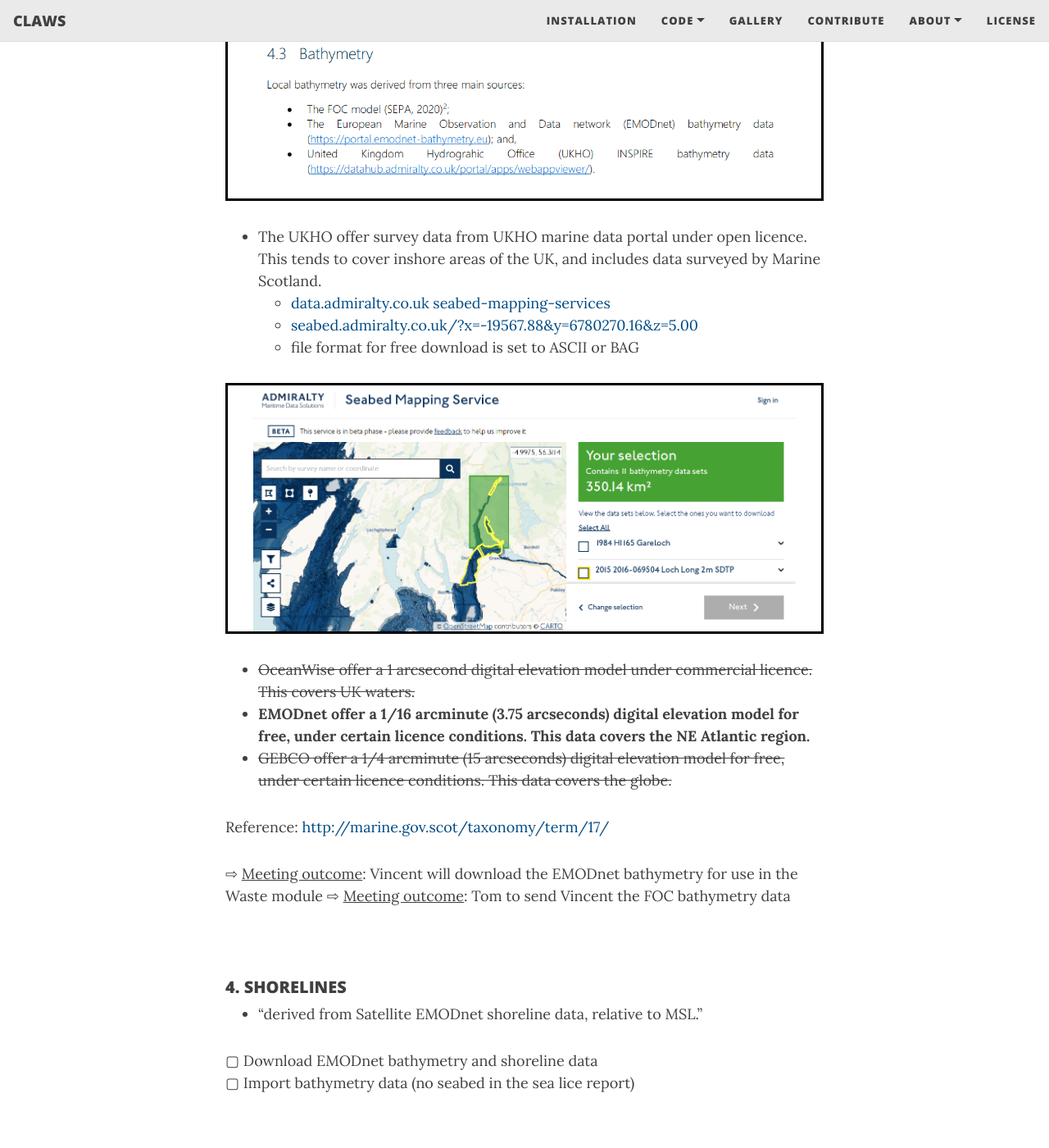
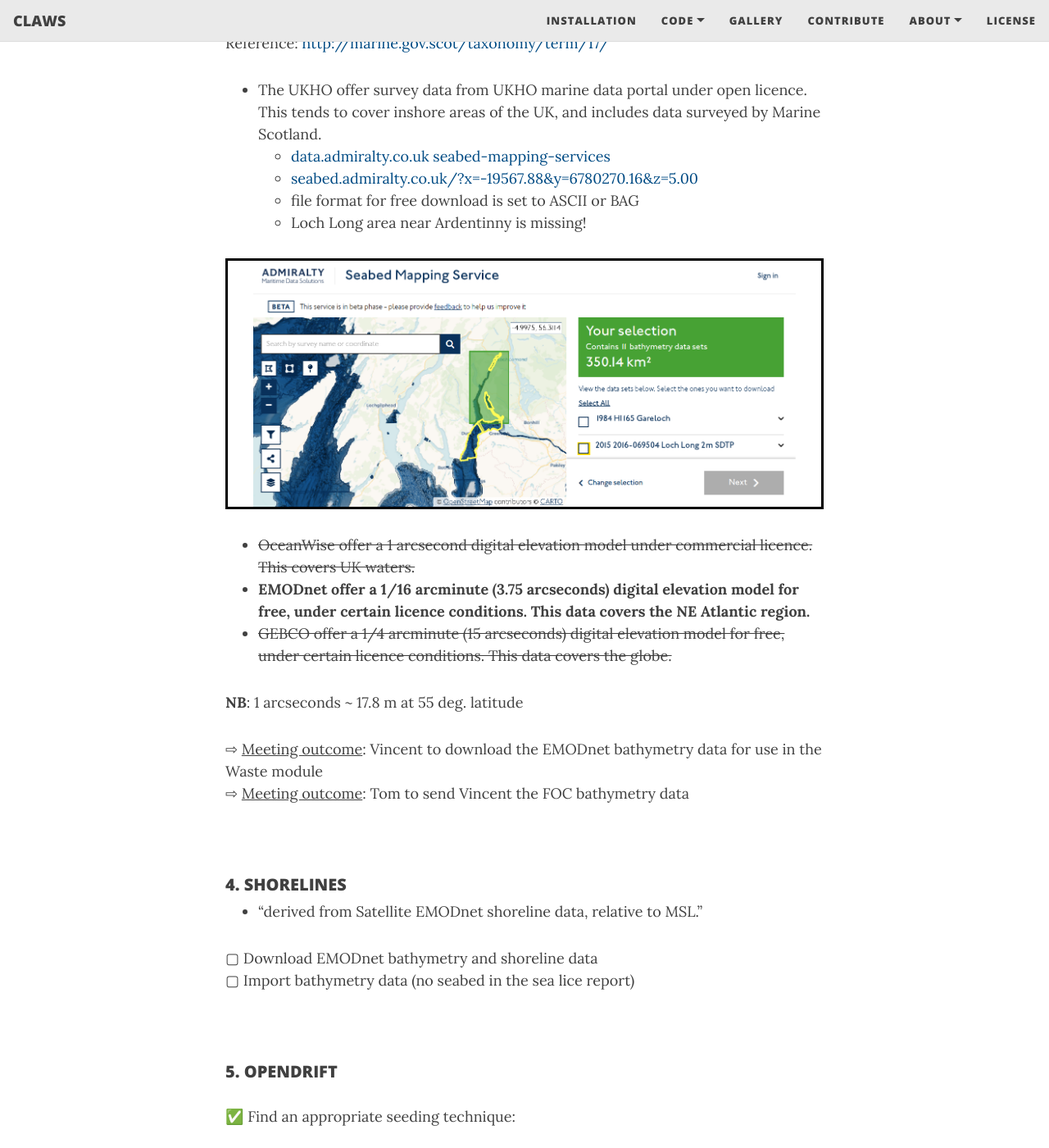
Before and after one commit to claws-scot/claws-scot.github.io, a Jekyll site: the page built from meetings/meeting-220613-N.md, in a window 1280 px wide and 1400 px high, scrolled down 2328 px. Shown: the whole window at 82% size. Built offline with Jekyll 4.4.1, drawn with Linux system fonts in a browser that asks for light colours; nearby versions of some CDN libraries.

Commit message:
Editing web pages

```diff
--- a/meetings/meeting-220613-N.md
+++ b/meetings/meeting-220613-N.md
@@ -74,14 +74,13 @@
   <img src="/docs/meeting/OD_seabed_1.png" style="height:200px">
 </p>
 
-<p align="center" style="border-style:solid; border:2; border-color:black">
-  <img src="/docs/meeting/bathymetry-data.png" style="height:200px">
-</p>
+Reference: <a href="http://marine.gov.scot/taxonomy/term/17/">http://marine.gov.scot/taxonomy/term/17/</a>
 
   - The UKHO offer survey data from UKHO marine data portal under open licence.  This tends to cover inshore areas of the UK, and includes data surveyed by Marine Scotland.
     + <a href="https://data.admiralty.co.uk/portal/apps/sites/#/marine-data-portal/pages/seabed-mapping-services">data.admiralty.co.uk seabed-mapping-services</a>
     + <a href="https://seabed.admiralty.co.uk/?x=-19567.88&y=6780270.16&z=5.00">seabed.admiralty.co.uk/?x=-19567.88&y=6780270.16&z=5.00</a>
     + file format for free download is set to ASCII or BAG
+    + Loch Long area near Ardentinny is missing!
 
 <p align="center" style="border-style:solid; border:2; border-color:black">
   <img src="/docs/meeting/admiralty.png" style="height:300px">
@@ -91,9 +90,9 @@
   - <b>EMODnet offer a 1/16 arcminute (3.75 arcseconds) digital elevation model for free, under certain licence conditions. This data covers the NE Atlantic region.</b>
   - <strike>GEBCO offer a 1/4 arcminute (15 arcseconds) digital elevation model for free, under certain licence conditions.  This data covers the globe.</strike>
 
-Reference: <a href="http://marine.gov.scot/taxonomy/term/17/">http://marine.gov.scot/taxonomy/term/17/</a>
+<p><b>NB</b>: 1 arcseconds ~ 17.8 m at 55 deg. latitude</p>
 
-&#8680; <u>Meeting outcome</u>: Vincent will download the EMODnet bathymetry for use in the Waste module
+&#8680; <u>Meeting outcome</u>: Vincent to download the EMODnet bathymetry data for use in the Waste module
 &#8680; <u>Meeting outcome</u>: Tom to send Vincent the FOC bathymetry data
 
 &nbsp;
```
